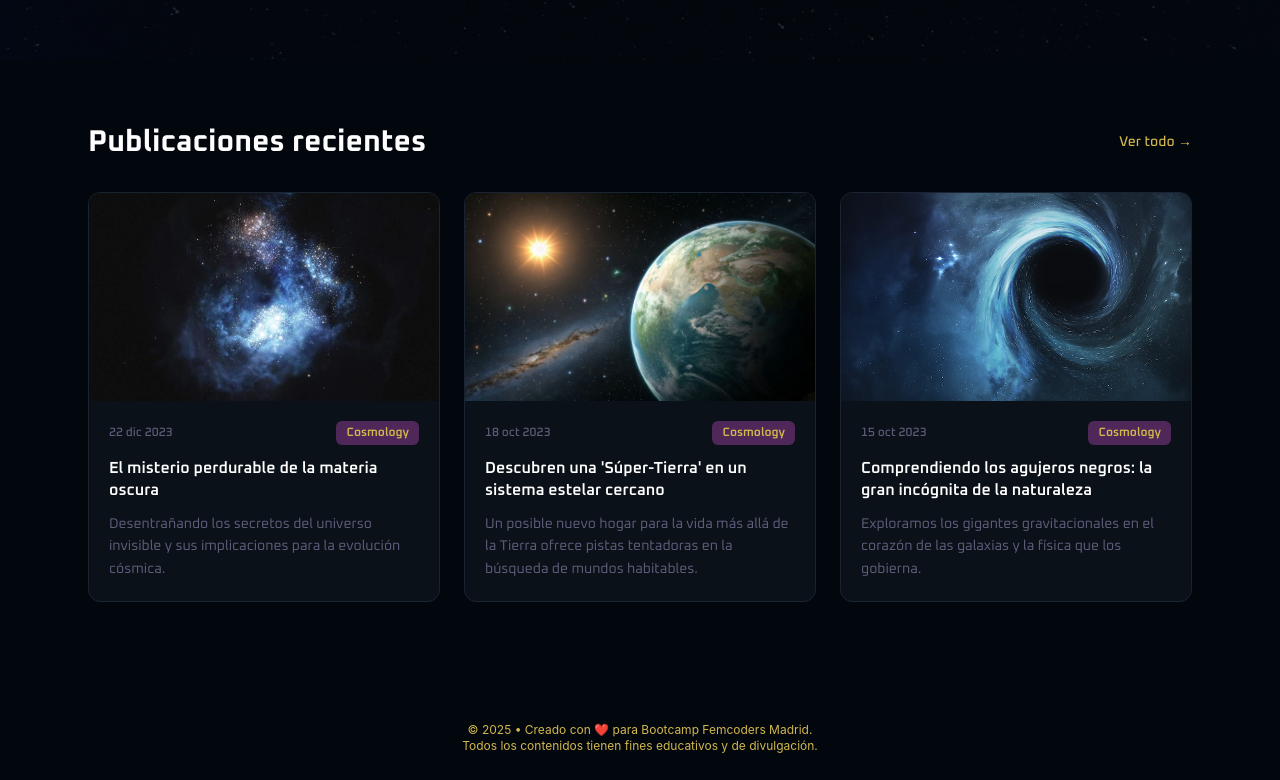
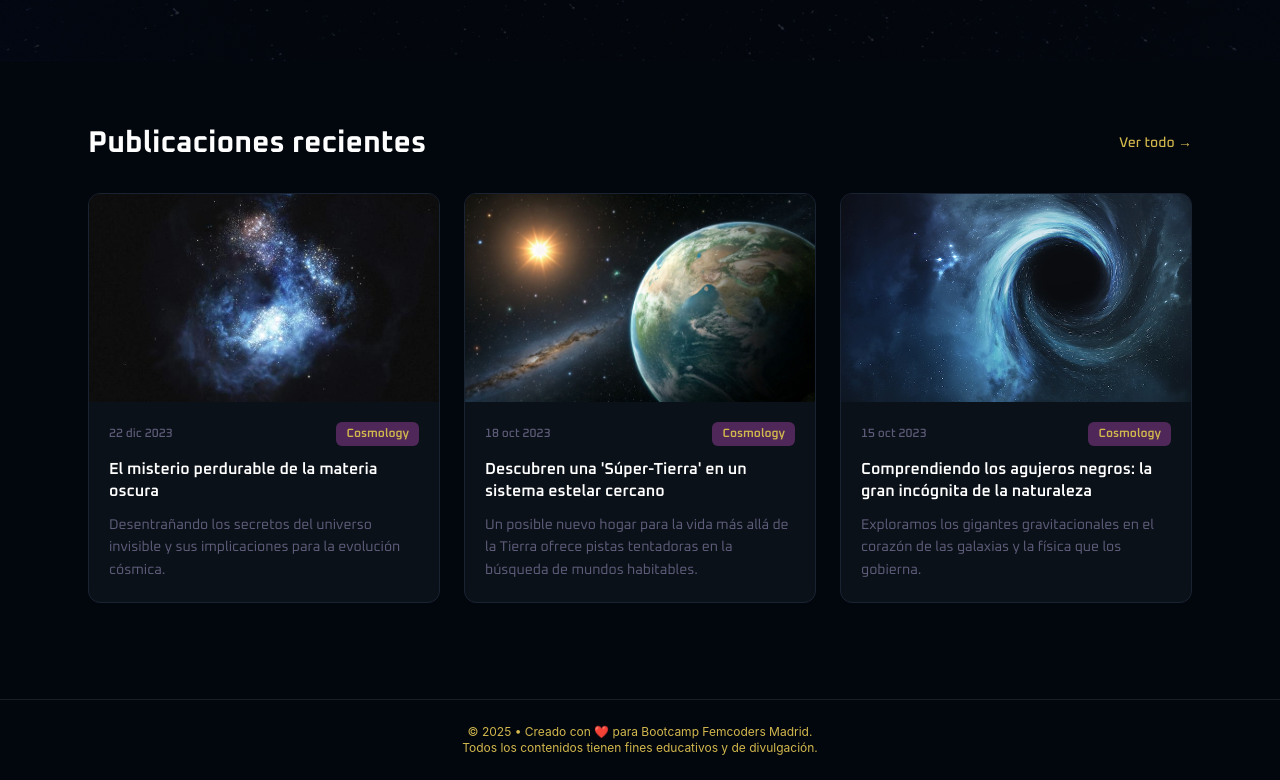
Before and after one commit to Asterium360/Aster-Client, a React (Vite) app: page / in a window 1280 px wide. Shown: the part 592-1372 px from the top of the page. Built offline with nearby package versions, Linux system fonts and the light colour scheme; a web font is replaced by a local one.

Commit message:
fix contact bg and add navbar and footer diference liner

```diff
--- a/src/components/Footer.jsx
+++ b/src/components/Footer.jsx
@@ -2,7 +2,7 @@ import React from 'react';
 
 const Footer = () => {
   return (
-    <footer className="bg-[#02060D] py-6 px-4 mt-auto font-sans">
+    <footer className="bg-[#02060D] py-6 px-4 mt-auto font-sans border-t border-white/10 backdrop-blur-md">
       <div className="max-w-4xl mx-auto text-center">
 
         <div className="text-xs text-[#d2b84d]">
--- a/src/components/NavBar.jsx
+++ b/src/components/NavBar.jsx
@@ -33,7 +33,7 @@ const NavBar = ({ logo = Logo }) => {
   const visibleActions = actions.filter(btn => location.pathname !== btn.to);
 
   return (
-    <nav style={{ backgroundColor: "#02060D" }} className="text-white px-4 py-4">
+    <nav style={{ backgroundColor: "#02060D" }} className="text-white px-4 py-4 backdrop-blur-md border-b border-white/10">
       <div className="flex items-center justify-between">
         {/* Logo izquierda */}
         <div className="flex items-center gap-2">
--- a/src/pages/Contact.jsx
+++ b/src/pages/Contact.jsx
@@ -87,7 +87,7 @@ const Contact = () => {
   };
 
   return (
-    <div className="min-h-screen flex flex-col bg-[#0b0d10] text-slate-200 px-6 py-12">
+    <div className="min-h-screen flex flex-col bg-background text-slate-200 px-6 py-12">
       <div className="max-w-6xl mx-auto">
         <header className="mb-8">
           <h1 className="text-4xl font-extrabold">Ayuda y Comentarios</h1>
```
